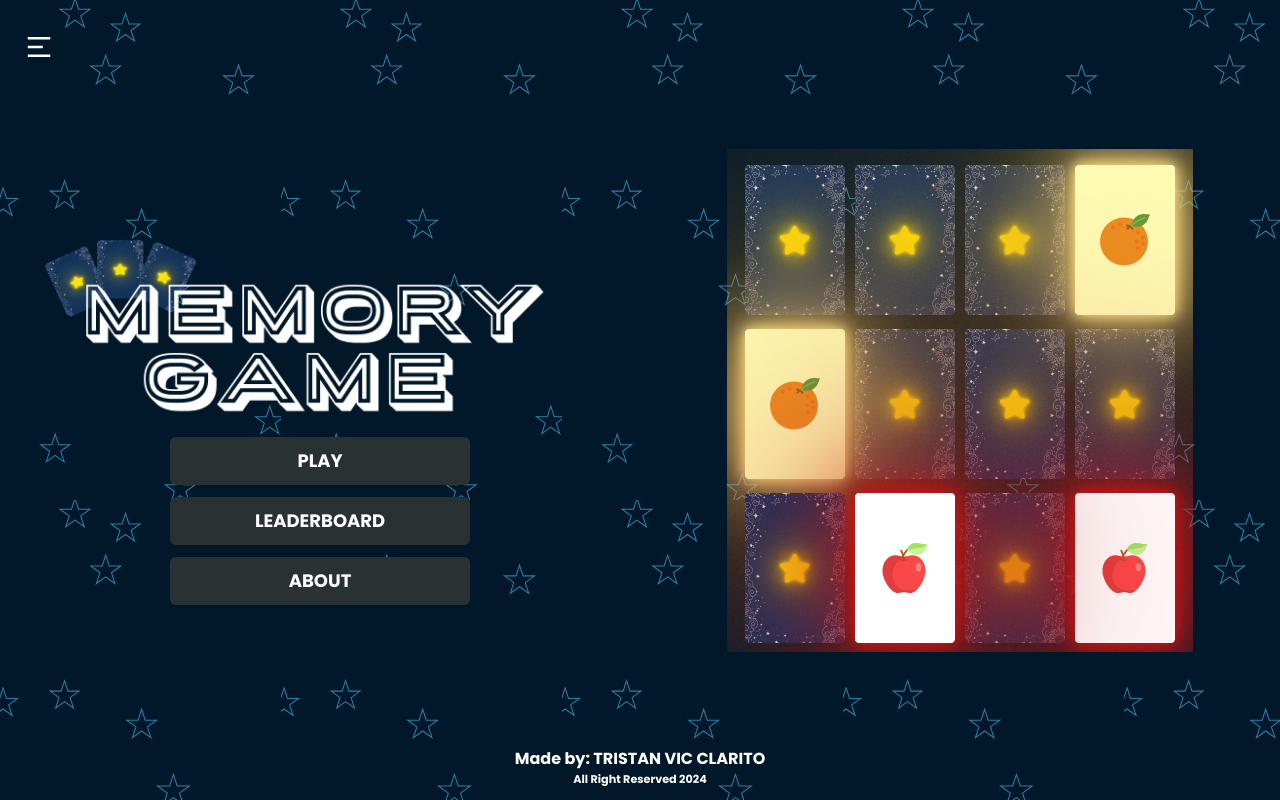
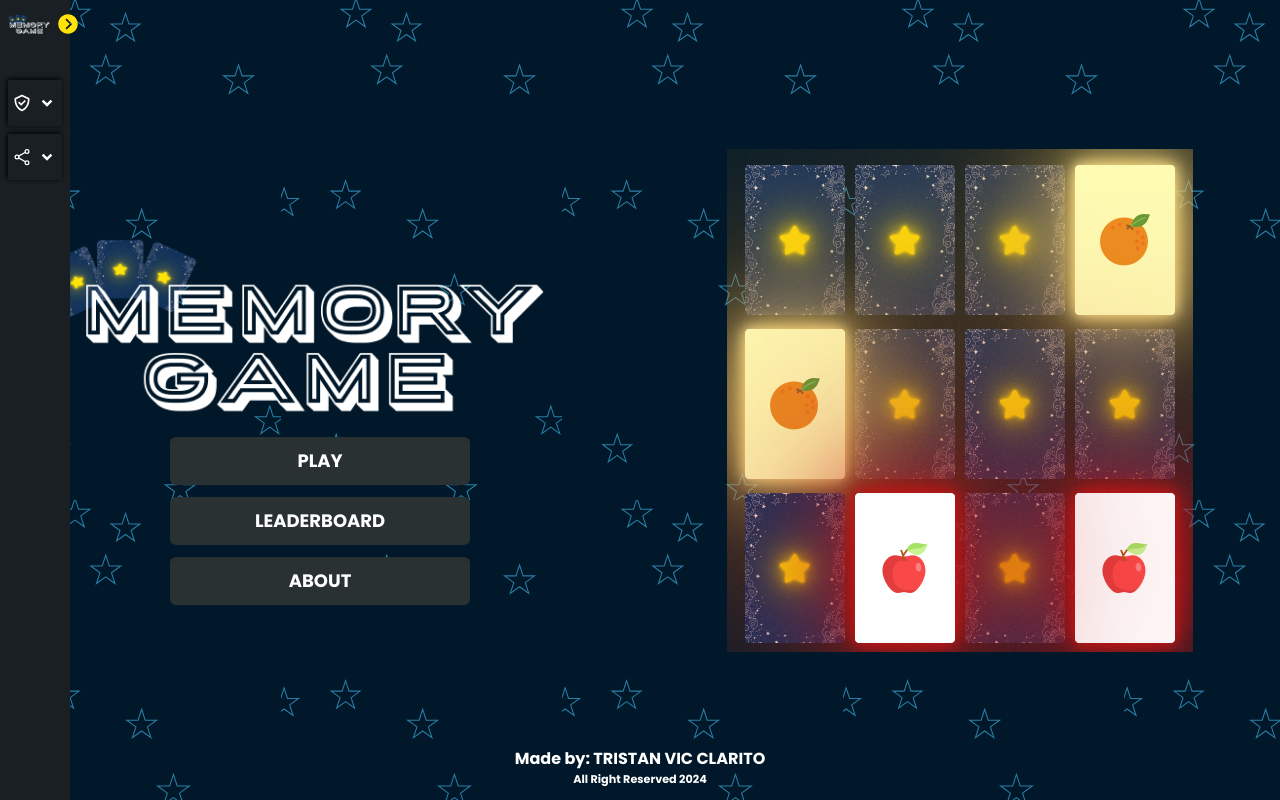
Before and after one commit to Mana1010/Full-Stack-Memory-Game, a Next.js app in the folder client/: page / in a window 1280 px wide. Built offline with nearby package versions, Linux system fonts and the light colour scheme.

Commit message:
Working with sidebar (still unfinished)

```diff
--- a/client/src/app/layout.tsx
+++ b/client/src/app/layout.tsx
@@ -23,7 +23,6 @@ export default function RootLayout({
       <body className={poppins.className}>
         <Provider>
           <div id="bg" className="w-full h-screen overflow-hidden">
-            <Header />
             <Sidebar />
             {children}
             <Toaster duration={1500} position="top-center" />
--- a/client/src/components/Sidebar.tsx
+++ b/client/src/components/Sidebar.tsx
@@ -1,6 +1,6 @@
 "use client";
 import React, { useState } from "react";
-import { motion } from "framer-motion";
+import { delay, easeIn, motion } from "framer-motion";
 import Link from "next/link";
 import { TiUserAddOutline } from "react-icons/ti";
 import { CiLogin } from "react-icons/ci";
@@ -9,6 +9,11 @@ import { useModalStore } from "@/utils/store/modal.store";
 import Image from "next/image";
 import icon from "../../src//components//images//small-logo.png";
 import { FaXmark } from "react-icons/fa6";
+import { BiCheckShield } from "react-icons/bi";
+import { RiArrowDropDownLine } from "react-icons/ri";
+import { IoIosArrowDroprightCircle } from "react-icons/io";
+import { IoShareSocialOutline } from "react-icons/io5";
+
 function Sidebar() {
   const [showSocial, setShowSocial] = useState(false);
   const {
@@ -57,33 +62,29 @@ function Sidebar() {
       index: 4,
     },
   ];
-  const menubarVariant = {
-    hidden: {
-      left: "45px",
-      opacity: 0,
-    },
+  const sidebarVariant = {
     visible: {
-      opacity: 1,
-      left: "50px",
+      width: openSidebar ? 260 : 70,
       transition: {
-        duration: 0.6,
-        ease: "easeIn",
-        type: "spring",
+        ease: "easeOut",
+        duration: 0.2,
       },
     },
-    exit: {
-      left: "45px",
-      opacity: 0,
+  };
+  const arrowRightVariant = {
+    visible: {
+      rotate: openSidebar ? 180 : 0,
+      transition: {
+        duration: 0.3,
+      },
     },
   };
-  if (!openSidebar) return;
   return (
     <motion.div
-      // variants={menubarVariant}
-      // initial="hidden"
-      // animate="visible"
-      // exit="exit"
-      className="absolute w-[250px] h-screen top-0 bottom-0 left-0 backdrop-blur-sm bg-primary z-[999999] py-3"
+      variants={sidebarVariant}
+      initial={false}
+      animate="visible"
+      className={`absolute w-full h-screen top-0 bottom-0 bg-[#191F23] z-[999999] py-3`}
     >
       {/* <div>
         <p className="text-[#FFE30A] text-[0.75rem] font-bold">
@@ -103,29 +104,78 @@ function Sidebar() {
           ))}
         </ul>
       </div> */}
+      {/* For Sidebar's Header */}
+      <motion.button
+        variants={arrowRightVariant}
+        animate="visible"
+        onClick={setOpenSidebar}
+        type="button"
+        className="text-secondary text-2xl absolute right-[-10px]"
+      >
+        <IoIosArrowDroprightCircle />
+      </motion.button>
+      {/* <div className="flex w-full flex-col space-y-4 text-2xl justify-center items-center h-[200px]">
+        <button className="p-1.5 bg-secondary/80 rounded-full">
+          <BiCheckShield />
+        </button>
+        <button className="p-1.5 bg-secondary/80 rounded-full">
+          <IoShareSocialOutline />
+        </button>
+      </div> */}
+      <div>
+        <header className={`pr-3 `}>
+          <Image src={icon} alt="icon" width={130} priority />
+        </header>
+        <motion.div className="px-2 pt-10 space-y-5">
+          {/* <p
+            className={`text-secondary text-[0.65rem] font-bold ${
+              openSidebar ? "text-start" : "text-center"
+            }`}
+          >
+            {openSidebar ? "MAIN MENU" : "MENU"}
+          </p> */}
 
-      {/* For Sidebar's Header */}
-      <header className="flex justify-between items-center pr-3">
-        <Image src={icon} alt="icon" width={130} priority />
-        <button className="text-white text-lg" onClick={setOpenSidebar}>
-          <FaXmark />
-        </button>
-      </header>
-      <div className="px-2 pt-10 space-y-5">
-        <p className="text-secondary text-[0.65rem] font-bold">GAME MENU</p>
-        <div>
-          <button className="">AUTHENTICATION</button>
-          <ul className="pt-2 flex flex-col gap-1">
-            {navAuth.map((menu, index) => (
-              <Link href={menu.route} key={index}>
-                <motion.li className="text-white p-2 flex space-x-3 items-center hover:bg-slate-400/55 active:bg-slate-400/55 rounded-2xl">
-                  <span className="text-[1rem]">{menu.icon}</span>
-                  <span className=" text-[0.8rem]"> {menu.name}</span>
-                </motion.li>
-              </Link>
-            ))}
-          </ul>
-        </div>
+          <div className="space-y-2 w-full">
+            <button
+              style={{ boxShadow: "-1px -1px 5px black" }}
+              className="flex items-center text-white justify-between w-full py-2 px-1"
+            >
+              <div className={`flex space-x-1 items-center w-full`}>
+                <span className="text-xl">
+                  <BiCheckShield />
+                </span>
+                <span
+                  className={`text-[0.8rem]  ${
+                    openSidebar ? "flex" : "hidden"
+                  }`}
+                >
+                  AUTHENTICATION
+                </span>
+              </div>
+              <span className={`text-3xl`}>
+                <RiArrowDropDownLine />
+              </span>
+            </button>
+            <button
+              style={{ boxShadow: "-1px -1px 5px black" }}
+              className="flex items-center text-white justify-between w-full py-2 px-1"
+            >
+              <div className="flex space-x-1 items-center">
+                <span className="text-xl">
+                  <IoShareSocialOutline />
+                </span>
+                <span
+                  className={`text-[0.8rem] ${openSidebar ? "flex" : "hidden"}`}
+                >
+                  DEV
+                </span>
+              </div>
+              <span className="text-3xl">
+                <RiArrowDropDownLine />
+              </span>
+            </button>
+          </div>
+        </motion.div>
       </div>
     </motion.div>
   );
```
